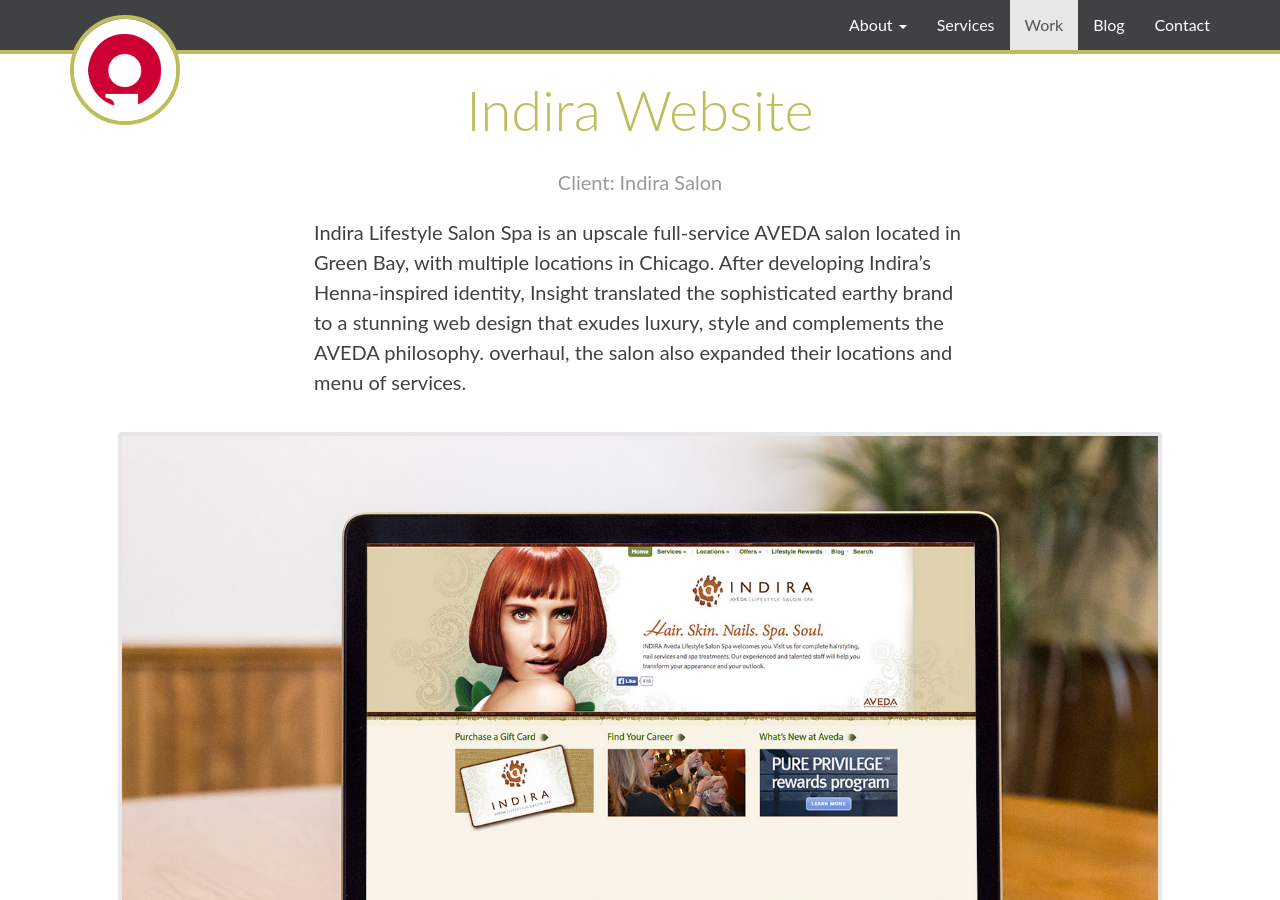
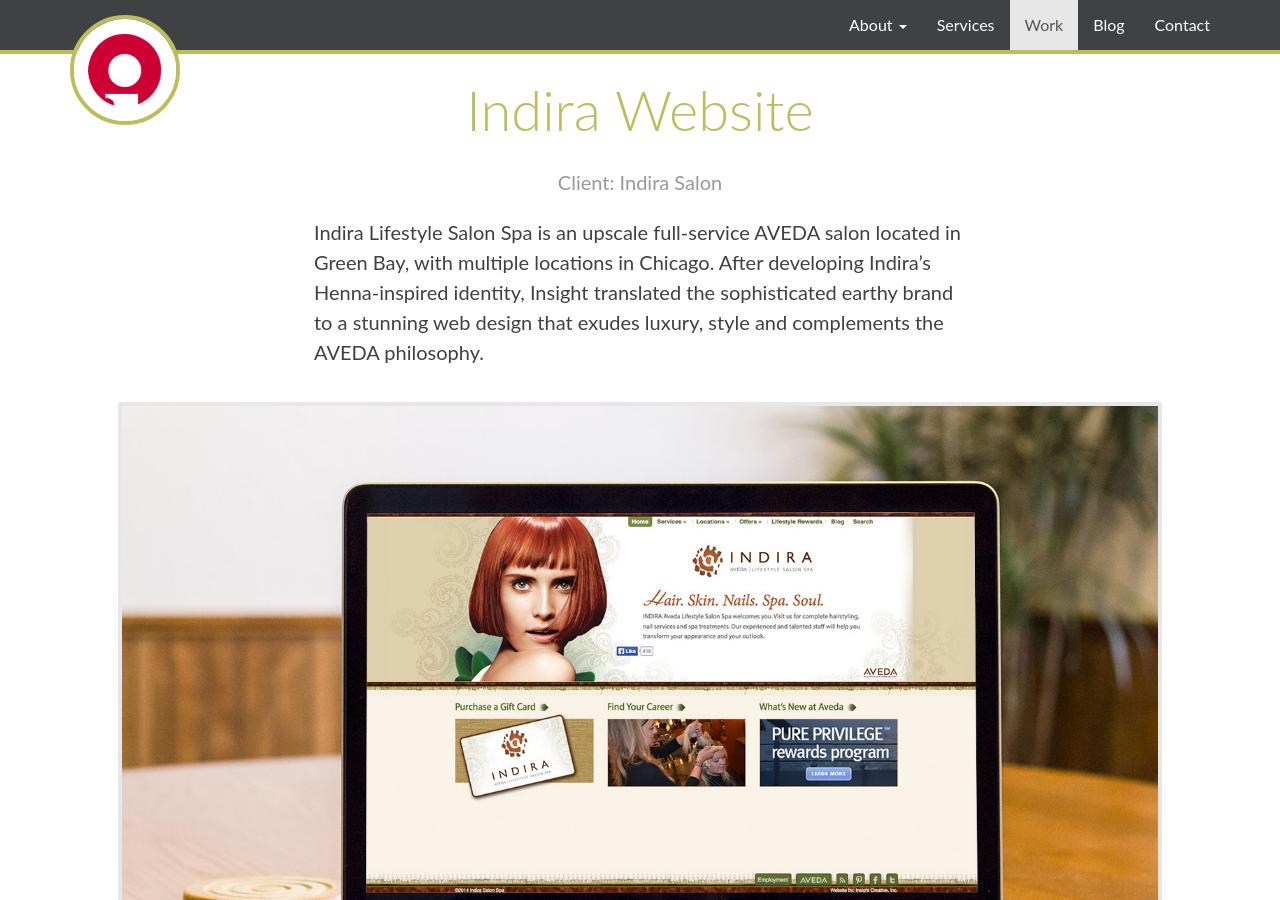
Before and after one commit to insight-creative/insight-creative.github.io, a Jekyll site: the page built from work/_posts/2012-05-05-indira-salon-spa-website.md, in a window 1280 px wide and 900 px high. Built offline with Jekyll 4.4.1, drawn with Linux system fonts in a browser that asks for light colours; nearby versions of some CDN libraries.

Commit message:
Add new blog post.

```diff
--- a/work/_posts/2012-05-05-indira-salon-spa-website.md
+++ b/work/_posts/2012-05-05-indira-salon-spa-website.md
@@ -11,6 +11,6 @@
 image: indira-website-1.jpg
 ---
 
-Indira Lifestyle Salon Spa is an upscale full-service AVEDA salon located in Green Bay, with multiple locations in Chicago. After developing Indira’s Henna-inspired identity, Insight translated the sophisticated earthy brand to a stunning web design that exudes luxury, style and complements the AVEDA philosophy. overhaul, the salon also expanded their locations and menu of services.
+Indira Lifestyle Salon Spa is an upscale full-service AVEDA salon located in Green Bay, with multiple locations in Chicago. After developing Indira’s Henna-inspired identity, Insight translated the sophisticated earthy brand to a stunning web design that exudes luxury, style and complements the AVEDA philosophy.
 
 ![Indira Salon Website](/img/indira-website-1.jpg){: .img-xl}
```
Also changed, not shown: blog/_posts/2014-07-14-the-value-of-shock-advertise-at-your-own-risk.md (added, +27 -0 lines), img/shock-vertising.jpg (added).
